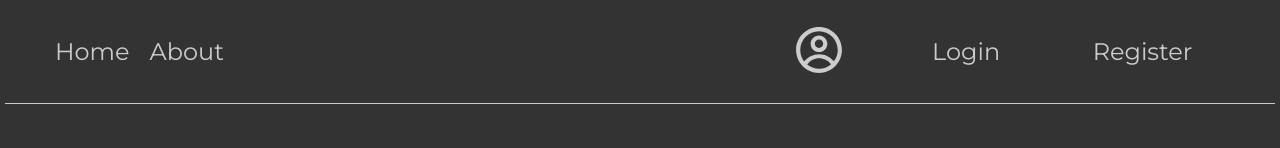
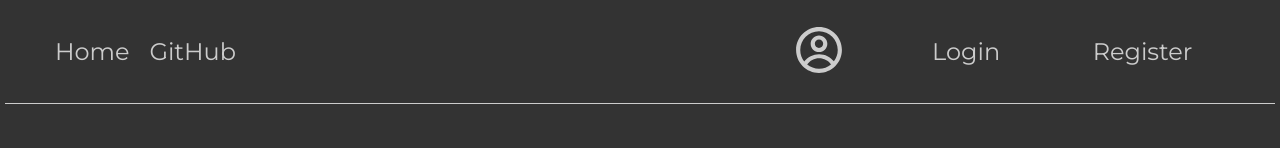
Before and after one commit to SenInao/senharald.com, a React (Create React App) app in the folder frontend/: page / in a window 1280 px wide. Shown: the top 148 px of the page. Built offline with nearby package versions, Linux system fonts and the light colour scheme; no server answers.

Commit message:
added github redirect

```diff
--- a/frontend/src/components/Navbar.tsx
+++ b/frontend/src/components/Navbar.tsx
@@ -40,7 +40,7 @@ const Navbar: React.FC = () => {
 			<div className="sitenav">
 				<ul>
 					<li><a href="/">Home</a></li>
-					<li><a href="/">About</a></li>
+					<li><a href="http://github.com/SenInao">GitHub</a></li>
 				</ul>
 			</div>
 			<div className="usernav">
```
